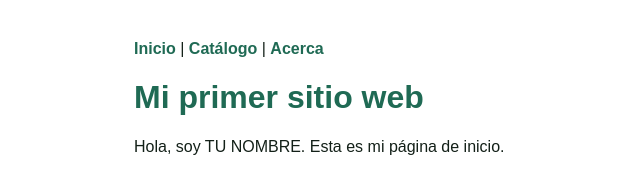
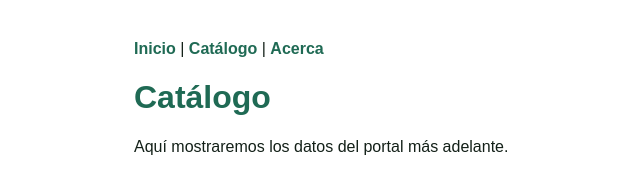
Before and after one commit to Victor97-creator/mi-sitio, a plain HTML site: page catalogo.html in a window 1280 px wide. Shown: the whole page, without its empty margins (126-766 px from the left). Drawn offline with Linux system fonts and the light colour scheme.

Commit message:
Add files via upload

```diff
--- a/catalogo.html
+++ b/catalogo.html
@@ -2,7 +2,7 @@
 <html lang="es">
 <head>
 <meta charset="utf-8">
-<title>Catalogo</title>
+<title>Catálogo</title>
 <link rel="stylesheet" href="estilo.css">
 </head>
 <body>
@@ -11,7 +11,7 @@
 <a href="catalogo.html">Catálogo</a> |
 <a href="acerca.html">Acerca</a>
 </nav>
-<h1>Mi primer sitio web</h1>
-<p>Hola, soy TU NOMBRE. Esta es mi página de inicio.</p>
+<h1>Catálogo</h1>
+<p>Aquí mostraremos los datos del portal más adelante.</p>
 </body>
 </html>
```
